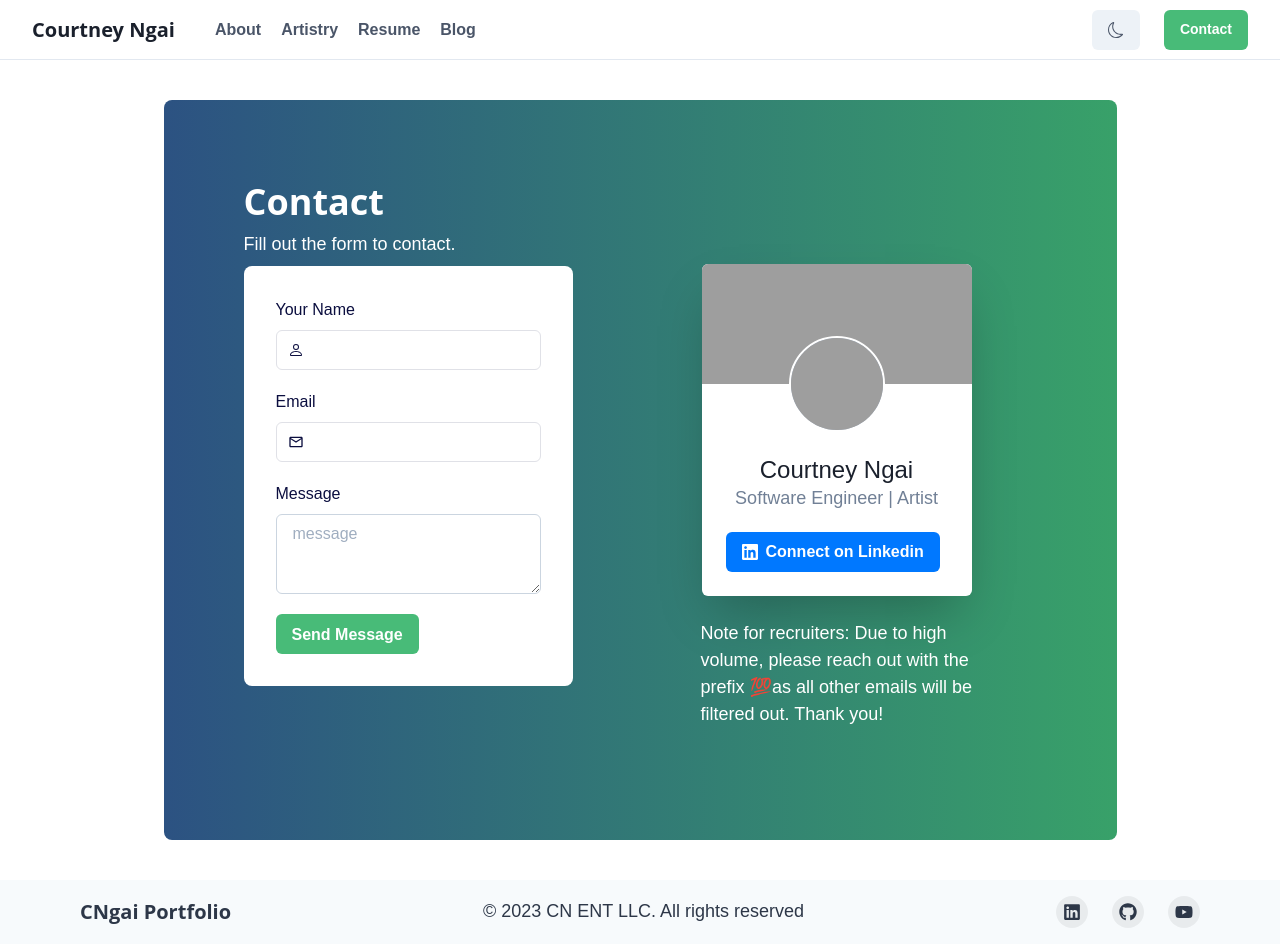
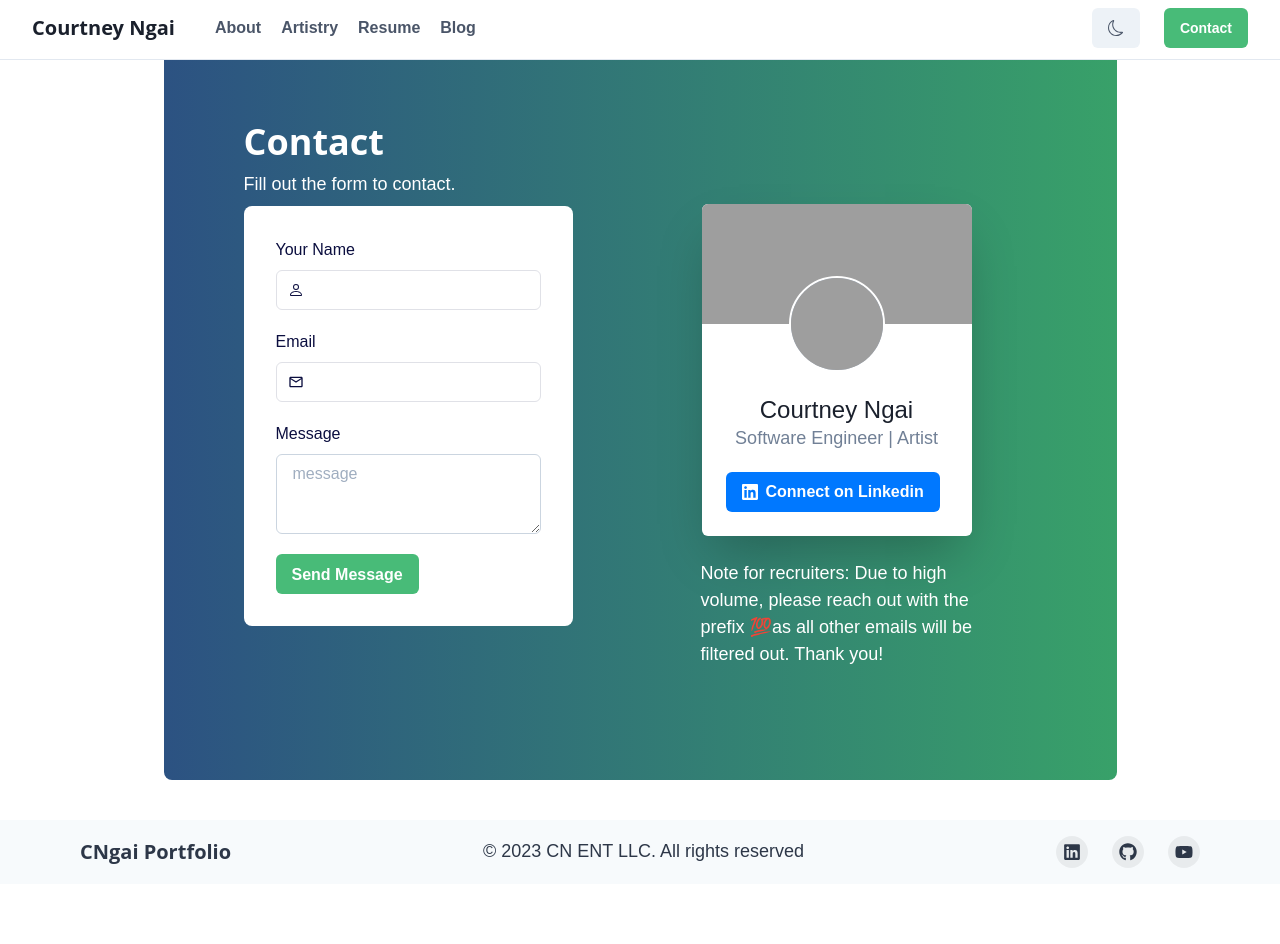
Before and after one commit to ninjaNgai/portfolio-blog-ts, a Next.js app: page /contact in a window 1280 px wide. After the commit the page ends 884 px from the top, so only its background shows below. Built offline with nearby package versions, Linux system fonts and the light colour scheme; grey boxes are pictures that could not be loaded.

Commit message:
Glassmorphism navbar

```diff
--- a/components/about/index.tsx
+++ b/components/about/index.tsx
@@ -19,7 +19,7 @@ import { faGithub } from '@fortawesome/free-brands-svg-icons';
 const About = () => {
   return (
     <>
-      <Container maxW={'5xl'} py={12}>
+      <Container maxW={'5xl'} py={20}>
         <Stack spacing={2} direction={['column', 'row']}>
           <Image
             rounded={'md'}
--- a/components/navbar/index.tsx
+++ b/components/navbar/index.tsx
@@ -15,10 +15,12 @@ import {
 } from '@chakra-ui/react';
 import { BiMenuAltRight } from 'react-icons/bi';
 import { BsMoon, BsSun } from 'react-icons/bs';
+import { useScrollPosition } from '../../hooks/useScrollPosition';
 
 const Navbar = () => {
   const { isOpen, onToggle } = useDisclosure();
   const { colorMode, toggleColorMode } = useColorMode();
+  const scrollPosition = useScrollPosition();
   const router = useRouter();
 
   const desktopMenus = [
@@ -82,18 +84,43 @@ const Navbar = () => {
     ));
   };
 
+  const getBackgroundColor = () => {
+    if (colorMode === 'dark') {
+      return scrollPosition > 0
+        ? {
+            background: 'rgba(51, 51, 54, 0.48)',
+            boxShadow: '0 4px 30px rgba(0, 0, 0, 0.1)',
+            backdropFilter: 'blur(4.6px)',
+            '-webkit-backdrop-filter': 'blur(4.6px)',
+            border: '1px solid rgba(51, 51, 54, 0.35)'
+          }
+        : { backgroundColor: 'gray.800' };
+    }
+    return scrollPosition > 0
+      ? {
+          background: 'rgba(255, 255, 255, 0.21)',
+          boxShadow: '0 4px 30px rgba(0, 0, 0, 0.1)',
+          backdropFilter: 'blur(4.9px)',
+          '-webkit-backdrop-filter': 'blur(4.9px)',
+          border: '1px solid rgba(255, 255, 255, 0.17)'
+        }
+      : { backgroundColor: 'white' };
+  };
+
   const NavigationBar = () => (
-    <Box>
     <Flex
-        bg={useColorModeValue('white', 'gray.800')}
+      sx={{ ...getBackgroundColor() }}
       color={useColorModeValue('gray.600', 'white')}
+      position="fixed"
+      width="100%"
+      zIndex={'1'}
       minH={'60px'}
       py={{ base: 2 }}
       px={{ base: 4 }}
       borderBottom={1}
       borderStyle={'solid'}
-        borderColor={useColorModeValue('gray.200', 'gray.900')}
-        align={'center'}>
+      borderColor={useColorModeValue('gray.200', 'gray.900')}>
+      <Flex align="center" justify="center" boxSize="full">
         <Flex
           flex={{ base: 1, md: 'auto' }}
           ml={{ base: -2 }}
@@ -155,7 +182,7 @@ const Navbar = () => {
       <Collapse in={isOpen} animateOpacity>
         {loadMenu(true)}
       </Collapse>
-    </Box>
+    </Flex>
   );
 
   return <NavigationBar />;
--- /dev/null
+++ b/hooks/useScrollPosition.js
@@ -0,0 +1,19 @@
+import { useEffect, useState } from 'react';
+
+export const useScrollPosition = () => {
+  const [scrollPosition, setScrollPosition] = useState(0);
+
+  useEffect(() => {
+    const updatePosition = () => {
+      setScrollPosition(window.pageYOffset);
+    };
+
+    window.addEventListener('scroll', updatePosition);
+
+    updatePosition();
+
+    return () => window.removeEventListener('scroll', updatePosition);
+  }, []);
+
+  return scrollPosition;
+};
```
Lines whose indentation alone changed are shown as unchanged.
